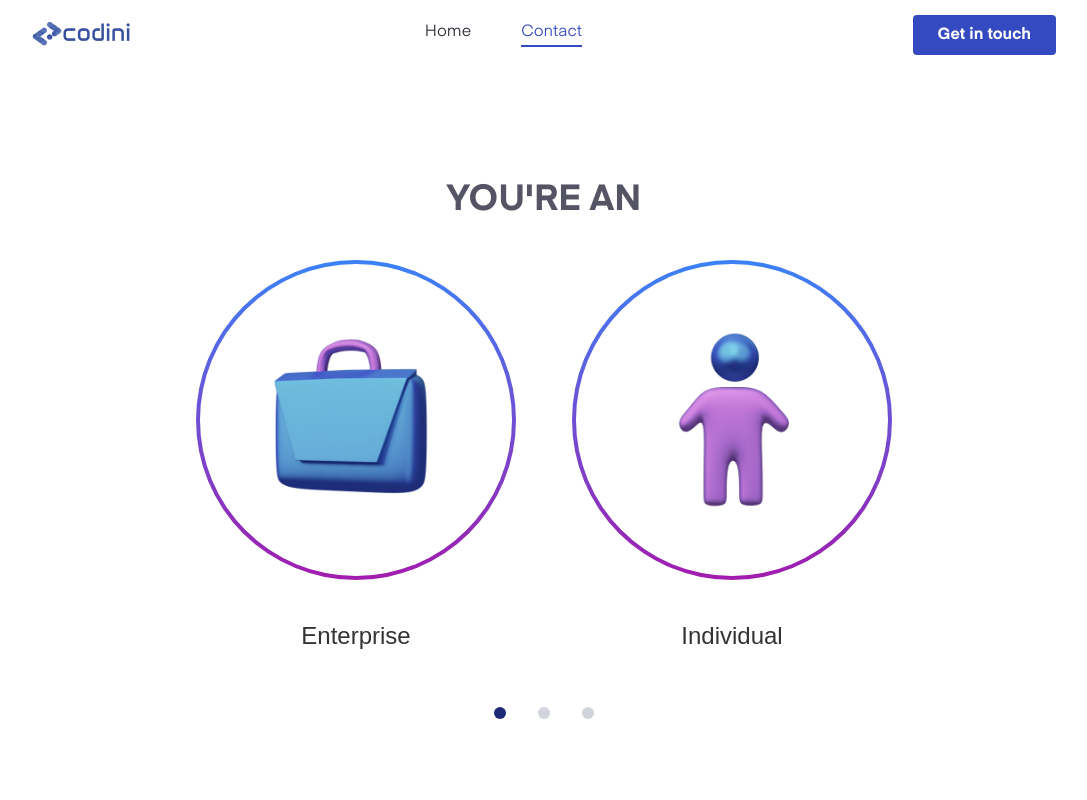
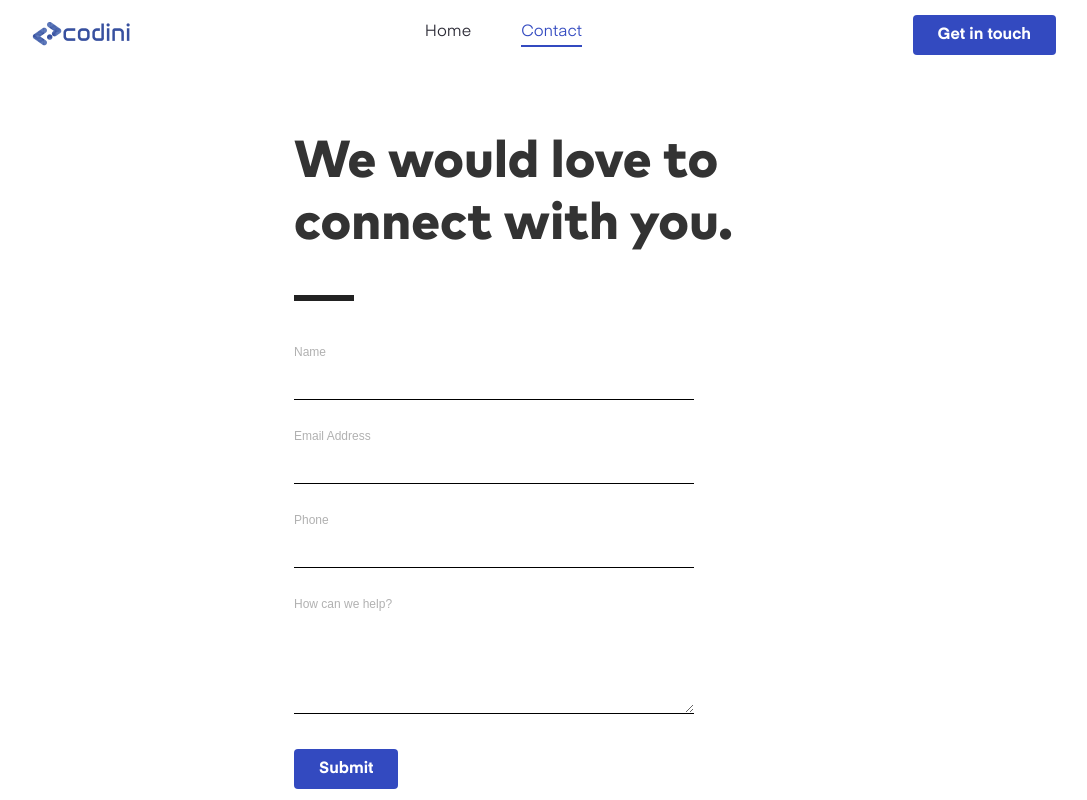
Before and after one commit to Codini-Inc/codini-website, a Next.js app: page /contact in a window 1280 px wide. Shown: the top 800 px of the page, without its empty margins (96-1183 px from the left). Built offline with nearby package versions, Linux system fonts and the light colour scheme.

Commit message:
fix: updated home screen

```diff
--- a/pages/contact/index.tsx
+++ b/pages/contact/index.tsx
@@ -1,221 +1,127 @@
 import Head from 'next/head';
-import { ContactForm } from '../../components/contact/contactForm';
-import { Seeking } from '../../components/contact/Seeking';
-import { ClientTypeSelection } from '../../components/contact/ClientTypeSelection';
-import gsap from 'gsap';
-import { useEffect, useState, useRef } from 'react';
-import { ClientNeeds, ClientType } from '../../_enums';
+import styles from './Contact.module.css';
+import cn from 'classnames';
+import { useState } from 'react';
+import axios from 'axios';
 import Footer from '../../components/common/Footer';
-import ConfettiExplosion from 'react-confetti-explosion';
-
-const steps = [ClientTypeSelection, Seeking, ContactForm];
+import { BeatLoader } from 'react-spinners';
 
 export const Contact: React.FC = () => {
-  const clientTypeSelectionRef = useRef<HTMLDivElement>(null);
-  const seekingRef = useRef<HTMLDivElement>(null);
-  const contactFormRef = useRef<HTMLDivElement>(null);
-  const [clientType, setClientType] = useState<ClientType | null>(null);
-  const [clientNeed, setClientNeed] = useState<ClientNeeds | null>(null);
-  const [currentStep, setCurrentStep] = useState(0);
-  const [isForward, setIsForward] = useState(true);
-  const [stepsState, setStepsState] = useState([
-    { stepNumber: 0, active: true, visited: true, name: 'Who am I ?' },
-    { stepNumber: 1, active: false, visited: false, name: 'Looking for ?' },
-    { stepNumber: 2, active: false, visited: false, name: 'Contact form' },
-  ]);
+  const [name, setName] = useState<string>();
+  const [email, setEmail] = useState<string>();
+  const [phone, setPhone] = useState<string>();
+  const [message, setMessage] = useState<string>();
+  const [success, setSuccess] = useState<boolean| null>(null);
+  const [clicked, setClicked] = useState<boolean| false>(false);
 
-  const animate = (callback: (className: string) => void) => {
-    switch (currentStep) {
-      case 0:
-        callback('.client-type-selection-step');
-        break;
-      case 1:
-        callback('.seeking-step');
-        break;
-      case 2:
-        callback('.contact-form-step');
-        break;
+  const submitContact = async () => {
+    setClicked(true);
+    try {
+      const response = await axios.post('api/post-contact', {
+        "type" : name, "seeking":message, "email":email, "phone":phone
+      });
+
+      if (response.status === 200) {
+      console.error('success');
+      (document.getElementById('name') as HTMLInputElement).value = '';
+      (document.getElementById('phone') as HTMLInputElement).value = '';
+      (document.getElementById('email') as HTMLInputElement).value = '';
+      (document.getElementById('message') as HTMLInputElement).value = '';
+      setName('');
+      setEmail('');
+      setPhone('');
+      setMessage('');
+      setSuccess(true);
+      }
+      else{
+        setSuccess(false);
+      }
+    } catch (error) {
+      console.error(error);
+      setSuccess(false);
     }
+    setClicked(false);
   };
 
-  const nextStep = () => {
-    if (currentStep < steps.length - 1) {
-      animate(animateExit);
-
-      setTimeout(() => setCurrentStep(currentStep + 1), 300);
-      setStepsState((prev) => {
-        const newState = prev.map((step, index) => {
-          if (index === currentStep + 1) {
-            step.active = true;
-            step.visited = true;
-          } else {
-            step.active = false;
-          }
-          return step;
-        });
-        return newState;
-      });
-    }
-  };
-  const animateExit = (className: string) => {
-    gsap.to(className, {
-      xPercent: -100,
-      autoAlpha: 0,
-      duration: 0.5,
-      ease: 'expo.out',
-    });
-    gsap.fromTo(
-      className,
-      {
-        xPercent: 0,
-        scale: 0.8,
-        autoAlpha: 1,
-        opacity: 1,
-        rotate: 0,
-        yoyoEase: 'expo.out',
-        yoyo: true,
-      },
-      {
-        xPercent: -40,
-        opacity: 0,
-        scale: 0.9,
-        duration: 0.9,
-        autoAlpha: 0,
-        rotate: -10,
-        yoyoEase: 'expo.out',
-        yoyo: true,
-        ease: 'expo.out',
-      },
-    );
+  const handlePhoneNumberChange = async (value: string) => {
+    setPhone(value);
+    setSuccess(null);
   };
 
-  const handleNavigateStep = (step: number) => {
-    if (step !== currentStep) {
-      setIsForward(step > currentStep);
-      animate(animateExit);
-      setTimeout(() => setCurrentStep(step), 300);
-      setStepsState((prev) => {
-        const newState = prev.map((stepState, index) => {
-          if (index === step) {
-            stepState.active = true;
-          } else {
-            stepState.active = false;
-          }
-          return stepState;
-        });
-        return newState;
-      });
-    }
+  const handleEmailChange = (value: string) => {
+    setSuccess(null);
+    setEmail(value);
   };
 
-  const animateEnter = (className: string) => {
-    gsap.fromTo(
-      className,
-      {
-        x: 0,
-        autoAlpha: 0,
-        opacity: 0,
-        scale: 0,
-        rotate: 20,
-        ease: 'expo.out',
-        yoyoEase: 'expo.out',
-        yoyo: true,
-      },
-      {
-        x: 0,
-        autoAlpha: 1,
-        duration: 0.9,
-        opacity: 1,
-        scale: 1,
-        rotate: 0,
-        ease: 'expo.out',
-      },
-    );
+  const handleMessageChange = async (value: string) => {
+    setSuccess(null);
+    setMessage(value);
   };
 
-  useEffect(() => {
-    animate(animateEnter);
-  }, [currentStep]);
+  const handleNameChange = (value: string) => {
+    setSuccess(null);
+    setName(value);
+  };
+
 
   return (
     <>
       <Head>
         <title>Get in Touch | Codini</title>
-        <meta
-          content="We would love to connect with you! For any question, please send us an email at contact@codini.tn"
-          name="description"
-        />
-        <meta
-          property="og:type"
-          content="We would love to connect with you! For any question, please send us an email at contact@codini.tn"
-        />
+        <meta content="We would love to connect with you! For any question, please send us an email at contact@codini.tn" name="description" />
+        <meta property="og:type" content="We would love to connect with you! For any question, please send us an email at contact@codini.tn" />
         <meta content="Get in Touch | Codini" property="og:title" />
-        <meta
-          content="We would love to connect with you! For any question, please send us an email at contact@codini.tn"
-          property="og:description"
-        />
+        <meta content="We would love to connect with you! For any question, please send us an email at contact@codini.tn" property="og:description" />
         <meta content="Get in Touch | Codini" property="twitter:title" />
-        <meta
-          content="We would love to connect with you! For any question, please send us an email at contact@codini.tn"
-          property="twitter:description"
-        />
+        <meta content="We would love to connect with you! For any question, please send us an email at contact@codini.tn" property="twitter:description" />
       </Head>
-      <main className="mt-20 ">
-      <br></br>
-
-        {currentStep === 0 && (
-          <div
-            className="w-full h-full client-type-selection-step "
-            ref={clientTypeSelectionRef}
-          >
-            <ClientTypeSelection
-              setClientType={setClientType}
-              clientType={clientType}
-              nextStep={nextStep}
-            />
-          </div>
-        )}
-        {currentStep === 1 && (
-          <div className="w-full h-full seeking-step" ref={seekingRef}>
-            <Seeking
-              setClientNeed={setClientNeed}
-              clientNeed={clientNeed}
-              nextStep={nextStep}
-            />
-          </div>
-        )}
-        {currentStep === 2 && (
-          <div className="w-full h-full contact-form-step" ref={contactFormRef}>
-            <ContactForm type={clientType} seeking={clientNeed as ClientNeeds} />
-          </div>
-        )}
-        <br></br>
-        <br></br>
-
-          {/* steps marker */}
-          <div className="py-3">
-          <div className="flex items-center justify-center gap-8 z-50">
-            {stepsState.map((step, index) => (
-              <div className="relative group" key={index}>
-                <button
-                  className={`w-3 h-3 rounded-full hover:scale-150 transition-all duration-300 ${
-                    step.active ? 'bg-[#1e2a78]' : 'bg-gray-300'
-                  }`}
-                  onClick={() => handleNavigateStep(index)}
-                ></button>
-                <div
-                  className={`absolute top-6 left-1/2 z-50 transform -translate-x-1/2 opacity-0 scale-0 group-hover:opacity-100 group-hover:scale-110 transition-all duration-300`}
-                >
-                  <div className="text-xs font-bold text-white bg-gray-500 px-4 py-2 rounded-md whitespace-nowrap">
-                    {step.name}
-                  </div>
+      <main className="w-full flex mt-20 h-screen space-y-20 items-center justify-center ">
+        <div className={styles["page-content"]}>
+          <div className={cn(styles["section"],styles["grey"])}>
+            <div className={cn(styles["container"],styles["narrow"])}>
+              <div className={styles["section-header"]}>
+                <h1 className={styles["size-1"]}>We would love to connect with you.</h1>
+                <div className={styles["separator"]}></div>
+              </div>
+              <div className={cn(styles['form-block'], styles["form-block w-form"])}>
+                  <label className={styles["field-label"]}>
+                    Name
+                  </label>
+                  <input onChange={(e) => handleNameChange(e.target.value)} type="text" className={cn(styles["text-field"],styles["w-input"])} maxLength={256} name="name" data-name="Name" id="name" required/>
+                    <label  className={styles["field-label"]} >
+                    Email Address
+                    </label>
+                  <input onChange={(e) => handleEmailChange(e.target.value)} type="email" className={cn(styles["w-input"],styles["text-field"])} maxLength={256} name="email" data-name="Email" placeholder="" id="email" required />
+                    <label className={styles["field-label"]}>
+                      Phone
+                    </label>
+                  <input onChange={(e) => handlePhoneNumberChange(e.target.value)} type="tel" className={cn(styles["w-input"], styles["text-field"])}  maxLength={256} name="Phone" data-name="Phone" placeholder="" id="phone" required />
+                    <label  className={styles["field-label"]}>
+                      How can we help?
+                    </label>
+                  <textarea onChange={(e) => handleMessageChange(e.target.value)} name="field" maxLength={5000} id="message" className={cn(styles["w-input"],styles["text-field"],styles["area"])}>
+                  </textarea>
+                  {clicked ?
+                  <BeatLoader color='#334ac0' loading={true} />
+                    :
+                  (<button onClick={submitContact} className={cn(styles.button, styles['button--blue'])} name='submit'>
+                    Submit
+                  </button>)
+                }
+                {success == true ?
+                (<div className={cn(styles["success-message"],styles["w-form-done"])}>
+                    Thank you! We promise to call you today.
+                  </div>) :
+                  success == false ?
+                  (<div className={cn(styles["error-message"],styles["w-form-fail"])}>
+                    Oops! Something went wrong while submitting the form.
+                  </div>)
+                  :(<div></div>)
+                }
                 </div>
               </div>
-            ))}
-          </div>
+            </div>
         </div>
-        <br></br>
-        <br></br>
       </main>
       <Footer />
     </>
--- a/pages/index.tsx
+++ b/pages/index.tsx
@@ -6,7 +6,6 @@ import Decks from '../components/home/Decks';
 import Footer from '../components/common/Footer';
 import Formating from '../components/home/Formating';
 import Hero from '../components/home/Hero';
-import Intro from '../components/home/Intro';
 import News from '../components/home/News';
 import Sharing from '../components/home/Sharing';
 import Testimonials from '../components/home/Testimonials';
```
Also changed, not shown: components/contact/Seeking.tsx (+6 -6 lines), components/contact/contactForm.module.css (line endings or trailing spaces).
